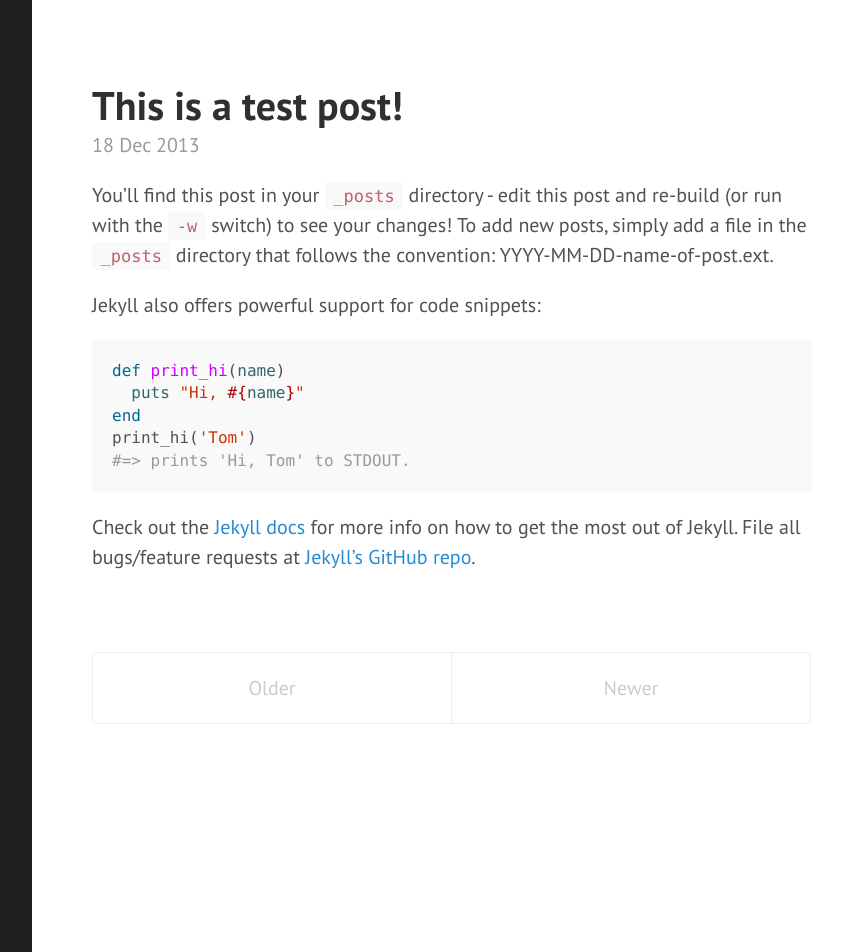
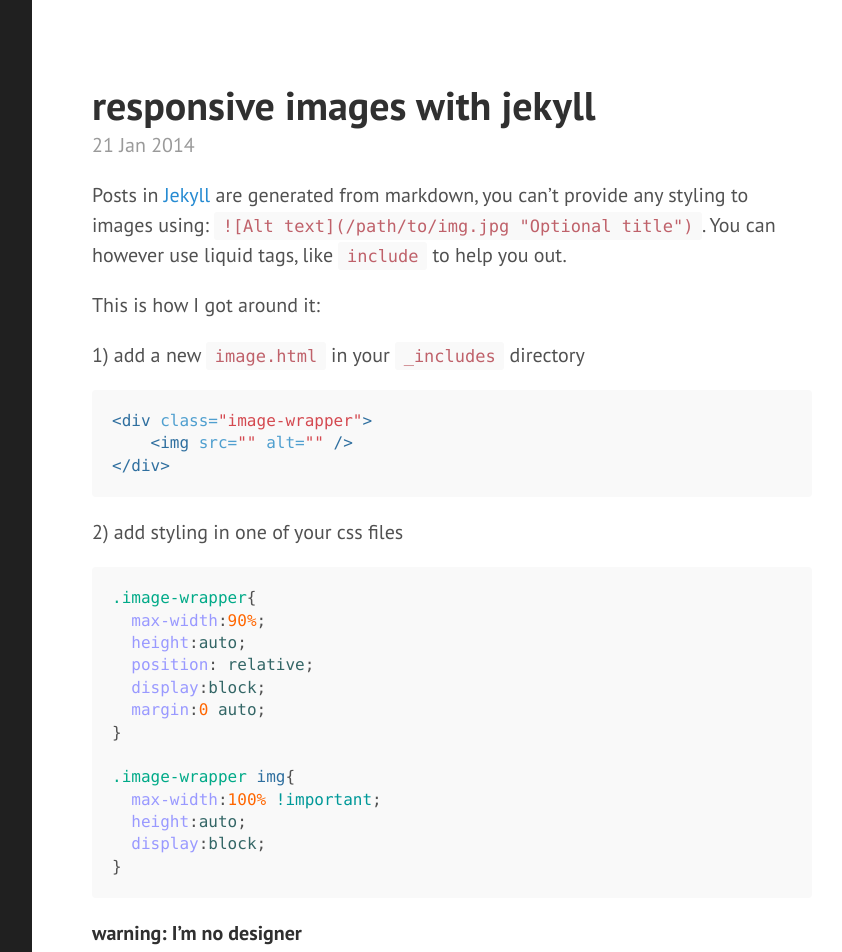
Before and after one commit to Ebtoulson/ebtoulson.github.io, a Jekyll site: the page built from index.html, in a window 1280 px wide and 1400 px high. Shown: the top 952 px of the window, without its empty margins (368-1210 px from the left). Built offline with Jekyll 4.4.1, drawn with Linux system fonts in a browser that asks for light colours; nearby versions of some CDN libraries; Markdown is read by kramdown in place of the engine named in the settings; the list of posts is cut into pages by our own code; some of the changed text lies outside the part shown.

Commit message:
responsive jekyll images

````diff
--- /dev/null
+++ b/_includes/image.html
@@ -0,0 +1,3 @@
+<div class="image-wrapper">
+    <img src="{{ include.url }}" alt="{{ include.description }}" />
+</div>
--- /dev/null
+++ b/_posts/2014-01-20-new-geek-desk.md
@@ -0,0 +1,44 @@
+---
+layout: post
+title:  "new geek desk"
+date:   2014-01-20 17:35:31
+---
+
+I just wanted to start out and say that there are plenty of studies showing the ill effects of sitting down all day.
+This post isn't going to talk/rant about that, but instead I wanted to show everyone how I intend to counteract it.
+
+As you may know, I'm web developer, so my job requires no physical activity whatsoever.
+You may so know that I'm an avid gamer. This pretty much means I'm sitting down for the
+majority of the day, but hey at least when I used to go into an office environment we would have standing desks.
+[Geek Desks](http://www.geekdesk.com/) to be precise, but as much as I liked their product, I really didn't think the quality of their desktops were worth the $200+ premium.
+They may have changed the material they constructed them from since I lasted used one, but I decided to look at other options.
+Luckly for me, they sale the [frames](http://www.geekdesk.com/default.asp?contentID=634) by themselves ($525 frame only vs $749 frame+desktop).
+After doing some shopping around, I decided I would go with a pre-fabricated table top instead of making my own.
+IKEA to the rescue with its [Gerton Table Top](http://www.ikea.com/us/en/catalog/products/50106773/) for only $80.
+
+The rest is just showing the process I used to assemble my new geekdesk:
+
+###step 1: assembling the frame.
+Nothing to really say here, just follow the instructions.
+
+###step 2: mounting the desktop
+First you want to put the desktop on the frame and center it.
+To do this, simply get a tap measure and make sure you have the same distance from the frame to edge of the desktop on the left/right and front/back (protip: measure in multiple spots).
+Next, you want to get a small wood drill bit and drill pilot holes for all of the screw holes in the frame. Once the pilot holes are drilled, screw in all of the screws.
+
+###step 3: finishing the wood
+There are two different approaches to finishing the wood, penetrating vs coating.
+While penetrating doesn't really help again scratches, I decided to go with boiled linseed oil just
+because I didn't want a clear coat on the wood and its food-grade so I could use it on cutting boards or knife handles.
+Along with the oil, you'll need to get a few lint free cloths and gloves. Apply a thin layer of oil to any exposed wood, wiping away any excess.
+Repeat this process at least 3 times, waiting for the oil to dry between coatings.
+{% include image.html url="https://lh4.googleusercontent.com/-F_cdbmXhGx8/Ut3BgUP384I/AAAAAAAAAp4/PzUG_sitktQ/w1084-h813-no/unfinished.jpg" description="Untreated Desktop" %}
+{% include image.html url="https://lh4.googleusercontent.com/-4Yp1OWzca2Y/Ut3Bh2LvwxI/AAAAAAAAApE/nLQl6YyNuZA/w1084-h813-no/20131229_121241.jpg" description="3 coatings of linseed oil" %}
+
+###step 4: profit
+Hook up everything and enjoy your new standing desk.
+{% include image.html url="https://lh5.googleusercontent.com/-Wu25IUjVtjQ/Ut3BiPnZHwI/AAAAAAAAApI/HSjnpnPJjSM/w1084-h813-no/20140101_174516.jpg" description="Final Workstation" %}
+
+
+
+[1]: [How Sitting All Day Is Damaging Your Body and How You Can Counteract It](http://lifehacker.com/5879536/how-sitting-all-day-is-damaging-your-body-and-how-you-can-counteract-it)
--- /dev/null
+++ b/_posts/2014-01-21-responsive-images-with-jekyll.md
@@ -0,0 +1,52 @@
+---
+layout: post
+title:  "responsive images with jekyll"
+date:   2014-01-21 12:00:00
+---
+
+Posts in [Jekyll](http://jekyllrb.com/) are generated from markdown, you can't provide any styling to images using:
+`![Alt text](/path/to/img.jpg "Optional title")`. You can however use liquid tags, like `include` to help you out.
+
+This is how I got around it:
+
+1) add a new `image.html` in your `_includes` directory
+
+```html
+<div class="image-wrapper">
+    <img src="{{ include.url }}" alt="{{ include.description }}" />
+</div>
+```
+
+2) add styling in one of your css files
+
+```css
+.image-wrapper{
+  max-width:90%;
+  height:auto;
+  position: relative;
+  display:block;
+  margin:0 auto;
+}
+
+.image-wrapper img{
+  max-width:100% !important;
+  height:auto;
+  display:block;
+}
+```
+**warning: I'm no designer**
+
+3) whenever you would use the traditional image markdown use the include tag
+
+```
+![Octocat](https://github.global.ssl.fastly.net/images/modules/logos_page/Octocat.png "octocat")
+```
+
+```ruby
+{% include image.html url="https://github.global.ssl.fastly.net/images/modules/logos_page/Octocat.png" description="octocat" %}
+```
+
+Example:
+![Octocat](https://github.global.ssl.fastly.net/images/modules/logos_page/Octocat.png "octocat")
+
+{% include image.html url="https://github.global.ssl.fastly.net/images/modules/logos_page/Octocat.png" description="octocat" %}
--- a/public/css/poole.css
+++ b/public/css/poole.css
@@ -412,3 +412,17 @@
   padding: 0 20px;
   list-style: none;
 }
+
+.image-wrapper{
+  max-width:90%;
+  height:auto;
+  position: relative;
+  display:block;
+  margin:0 auto;
+}
+
+.image-wrapper img{
+  max-width:100% !important;
+  height:auto;
+  display:block;
+}
````
Also changed, not shown: _posts/2013-12-19-this-is-a-test-post.md (+1 -1 lines).
